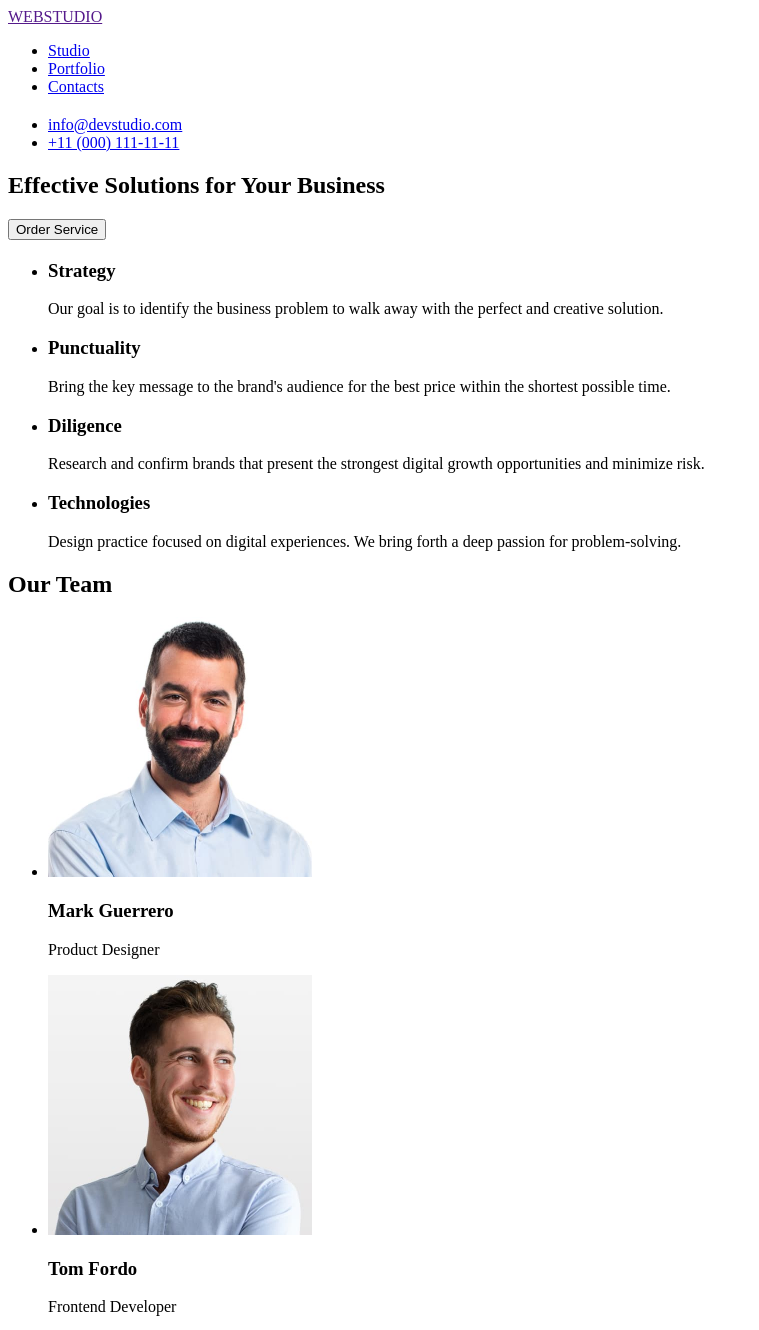
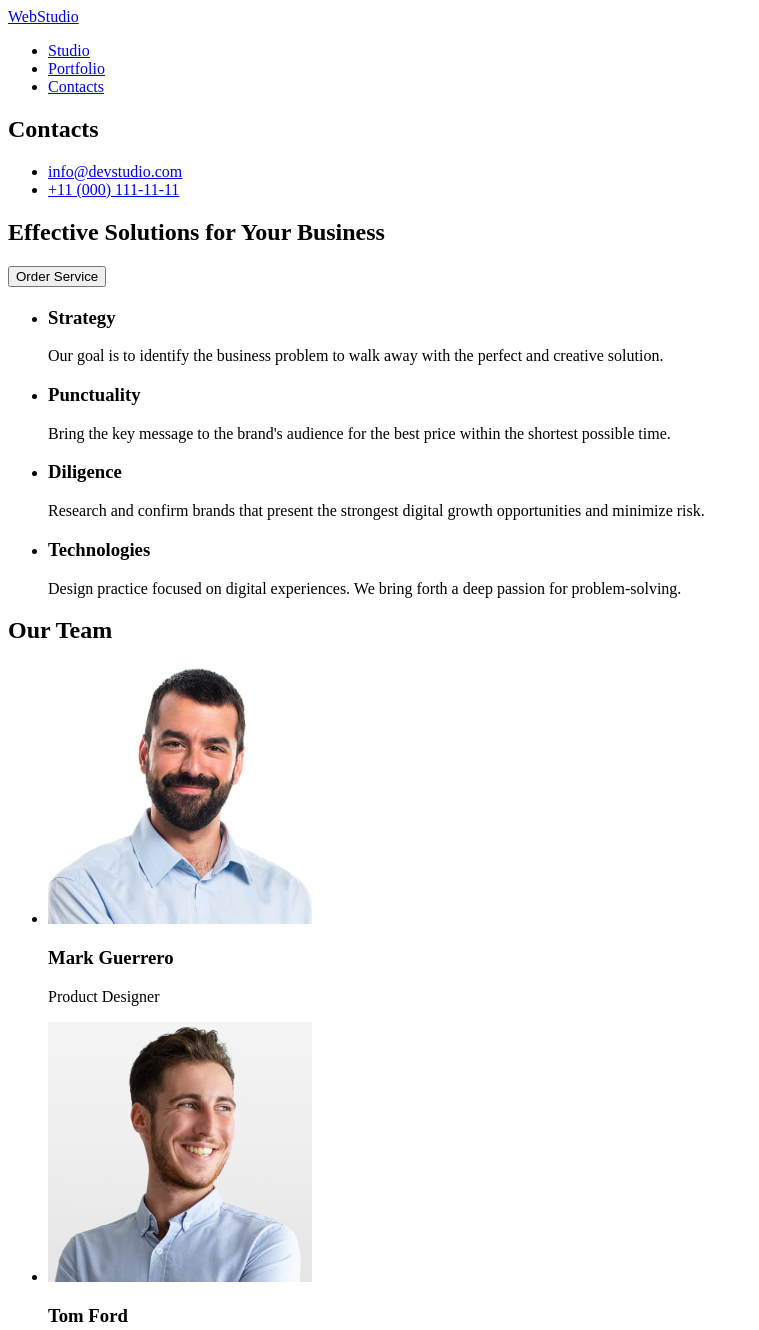
Before and after one commit to VoldemarMI/goit-markup-hw-01, a plain HTML site: page index.html in a window 1280 px wide. Shown: the top 1330 px of the page, without its empty margins (0-759 px from the left). Drawn offline with Linux system fonts and the light colour scheme.

Commit message:
Update index.html

```diff
--- a/index.html
+++ b/index.html
@@ -8,8 +8,8 @@
 
 <body>
 <header>
-<a href="">WEBSTUDIO</a>
-    <nav>
+     <nav>
+<a href="/Logo.svg">WebStudio</a>
 <ul>
     <li>
         <a href="#studio">Studio</a>
@@ -23,7 +23,7 @@
 </ul>
     </nav>
     <adress>
-    <h2 id="contacts"></h2>
+    <h2 id="contacts">Contacts</h2>
 <ul>
     <li>
         <a href="mailto:info@devstudio.com">info@devstudio.com</a>
@@ -72,7 +72,7 @@
             </li>
             <li>
             <img src="./images/img2.jpg" alt="Tom" width="264" height="260" />
-            <h3>Tom Fordo</h3>
+            <h3>Tom Ford</h3>
             <p>Frontend Developer</p>
             </li>
             <li>
@@ -89,7 +89,7 @@
     </section>
 </main>
 <footer>
-    <a href="">WEBSTUDIO</a>
+    <a href="/Logo.svg">WebStudio</a>
     <p>Increase the flow of customers and sales for your business with digital marketing & growth solutions.</p>
 </footer>
 </body>
```
